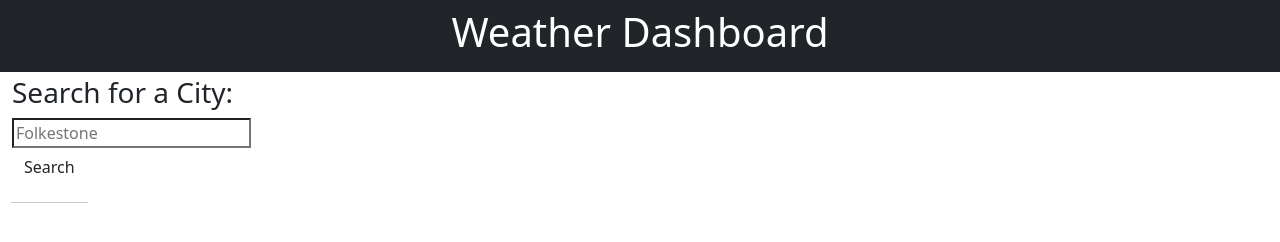
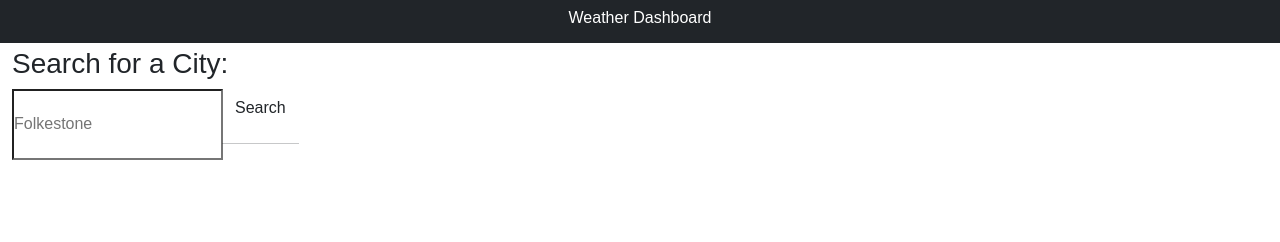
Before and after one commit to Anna702/Weather-Dashboard, a plain HTML site: page index.html in a window 1280 px wide. Drawn offline with nearby package versions, Linux system fonts and the light colour scheme.

Commit message:
add reset css file

```diff
--- /dev/null
+++ b/assets/reset.css
@@ -0,0 +1,41 @@
+* {
+  margin: 0;
+  padding: 0;
+  box-sizing: border-box;
+}
+
+html {
+  height: 100%;
+}
+
+body {
+  min-height: 100%;
+  line-height: 1;
+  font-family: sans-serif;
+}
+
+h1,
+h2,
+h3,
+h4,
+h5,
+h6 {
+  font-size: 100%;
+}
+
+input,
+select,
+option,
+optgroup,
+textarea,
+button,
+pre,
+code {
+  font-size: 100%;
+  font-family: inherit;
+}
+
+ol,
+ul {
+  list-style: none;
+}
--- a/index.html
+++ b/index.html
@@ -12,8 +12,11 @@
       integrity="sha384-KK94CHFLLe+nY2dmCWGMq91rCGa5gtU4mk92HdvYe+M/SXH301p5ILy+dN9+nJOZ"
       crossorigin="anonymous"
     />
+
+    <!-- reset CSS link -->
+    <link rel="stylesheet" href="./assets/reset.css" />
     <!-- CSS link -->
-    <link rel="stylesheet" href="styles/reset.css" />
+    <link rel="stylesheet" href="./assets/style.css" />
   </head>
 
   <body>
```
